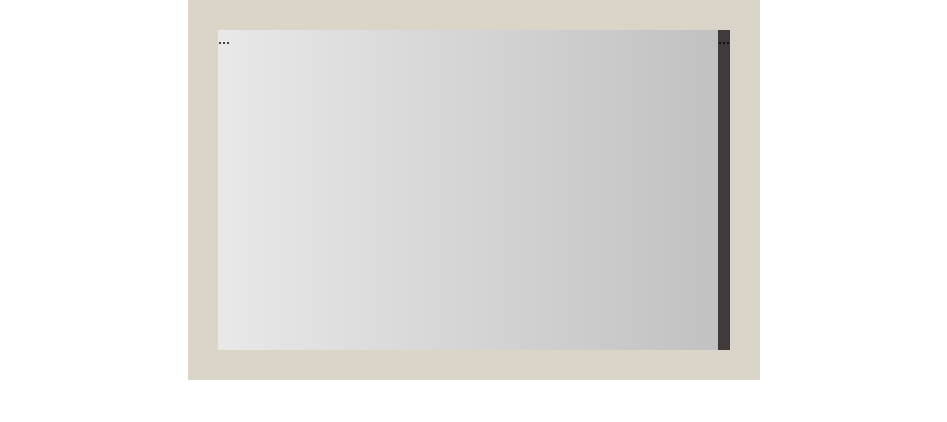
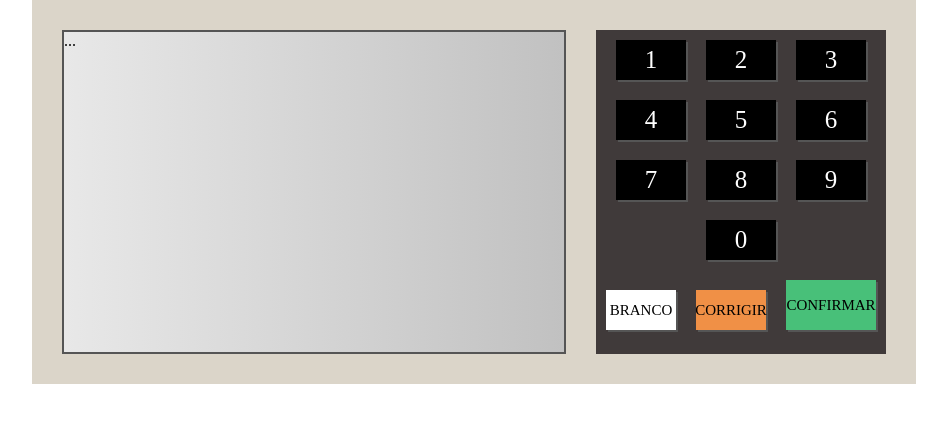
Before and after one commit to duaksd/simula_urna, a plain HTML site: page index.html in a window 1280 px wide. Shown: the whole page, without its empty margins (166-1113 px from the left). Drawn offline with Linux system fonts and the light colour scheme.

Commit message:
Botões + borda da tela

```diff
--- a/css/style.css
+++ b/css/style.css
@@ -15,8 +15,50 @@ body {
     width: 500px;
     height: 320px;
     background: linear-gradient(to right, #e8e8e8, #c1c1c1);
+    border: 2px solid #555;
 }
 
 .teclado {
     background-color: #403a3a;
+    margin-left: 30px;
 }
+
+.teclado--linha {
+    display: flex;
+    justify-content: center;
+    align-items: flex-end;
+}
+
+.teclado--botao {
+    width: 70px;
+    height: 40px;
+    background-color: #000;
+    color: #fff;
+    font-size: 25px;
+    display: flex;
+    justify-content: center;
+    align-items: center;
+    margin: 10px;
+    cursor: pointer;
+    box-shadow: 2px 2px 0px #555;
+}
+
+.botao--branco {
+    background-color: #fff;
+    color: #000;
+    font-size: 15px;
+}
+
+.botao--corrige {
+    background-color: #f09046;
+    color: #000;
+    font-size: 15px;
+}
+
+.botao--confirma {
+    background-color: #48c079;
+    color: #000;
+    font-size: 15px;
+    width: 90px;
+    height: 50px;
+}
--- a/index.html
+++ b/index.html
@@ -12,7 +12,28 @@
             ...
         </div>
         <div class="teclado">
-            ...
+        <div class="teclado--linha">
+            <div class="teclado--botao">1</div>
+            <div class="teclado--botao">2</div>
+            <div class="teclado--botao">3</div>
+        </div>
+        <div class="teclado--linha">
+            <div class="teclado--botao">4</div>
+            <div class="teclado--botao">5</div>
+            <div class="teclado--botao">6</div>
+        </div>
+        <div class="teclado--linha">
+            <div class="teclado--botao">7</div>
+            <div class="teclado--botao">8</div>
+            <div class="teclado--botao">9</div>
+        </div><div class="teclado--linha">
+            <div class="teclado--botao">0</div>
+        </div>
+        <div class="teclado--linha">
+            <div class="teclado--botao botao--branco">BRANCO</div>
+            <div class="teclado--botao botao--corrige">CORRIGIR</div>
+            <div class="teclado--botao botao--confirma">CONFIRMAR</div>
+        </div>
         </div>
     </div>
 </body>
```
